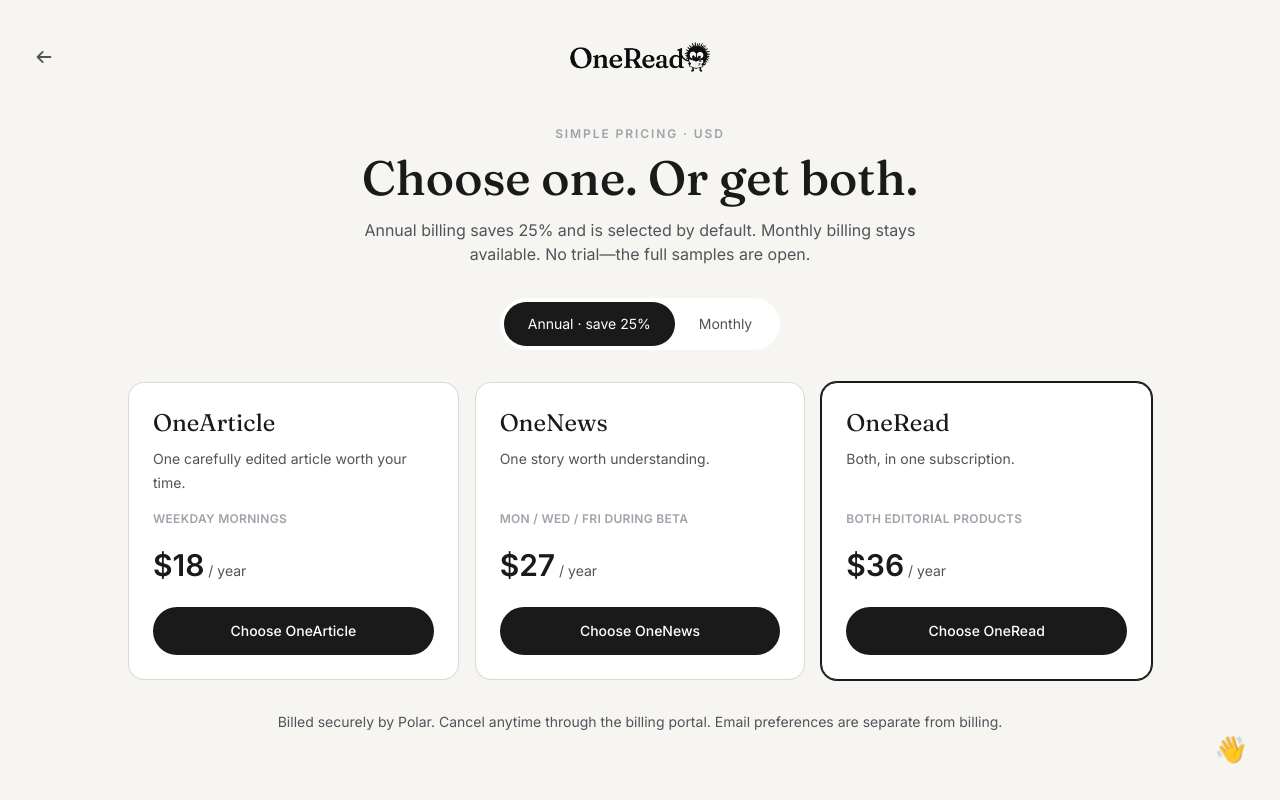
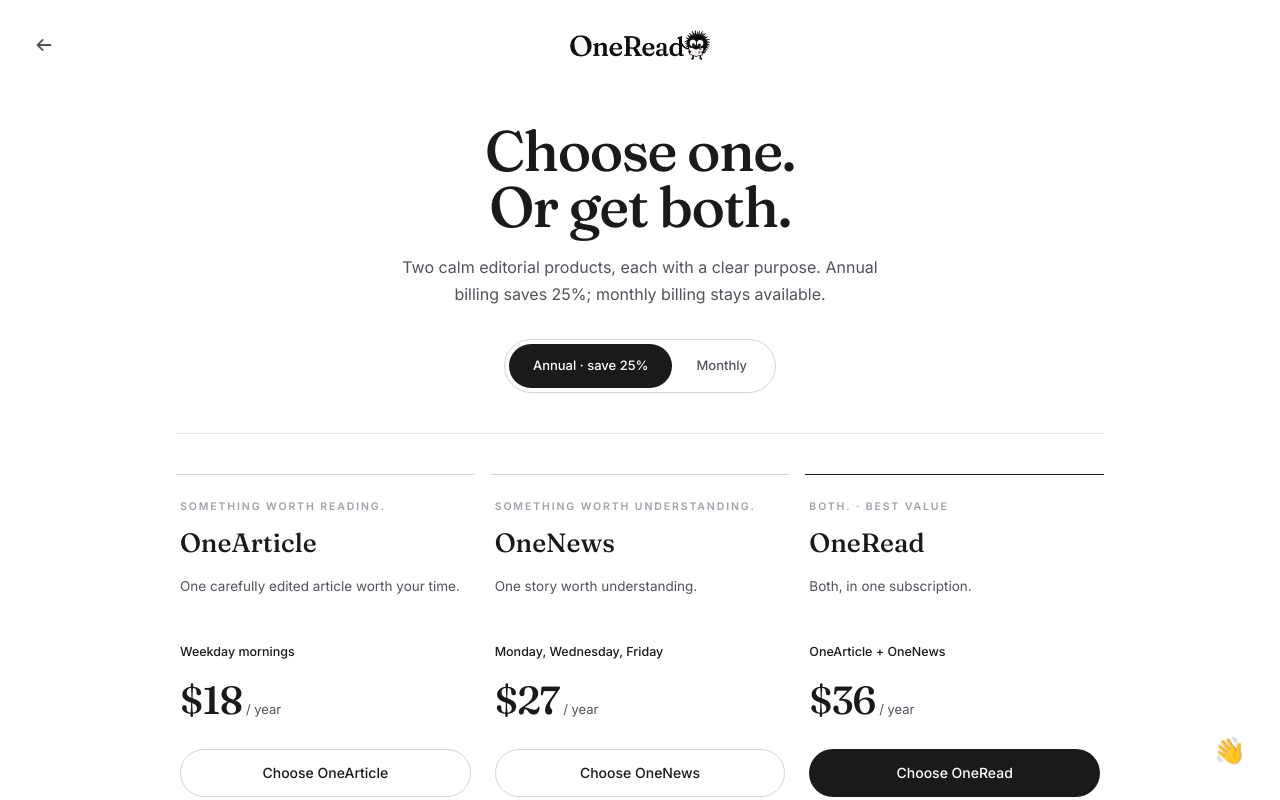
Before and after one commit to TerekliTahaBerk/one-read, a Next.js app: page /pricing in a window 1280 px wide. Shown: the top 800 px of the page. Built offline with nearby package versions, Linux system fonts and the light colour scheme; no server answers.

Commit message:
Refine pricing page layout and plan details

```diff
--- a/components/PricingPageContent.tsx
+++ b/components/PricingPageContent.tsx
@@ -5,34 +5,104 @@
 import { BackButton } from "@/components/BackButton";
 import { Footer } from "@/components/Footer";
 import { Logo } from "@/components/Logo";
+import { trackEvent } from "@/lib/analytics";
 import { OFFERS, OFFER_KEYS, type BillingIntervalKey, type OfferKey } from "@/lib/products/registry";
-import { trackEvent } from "@/lib/analytics";
 
-const cadence: Record<OfferKey, string> = {
-  "one-article": "Weekday mornings",
-  "one-news": "Mon / Wed / Fri during beta",
-  "one-read": "Both editorial products",
+const planDetails: Record<OfferKey, { distinction: string; cadence: string }> = {
+  "one-article": { distinction: "Something worth reading.", cadence: "Weekday mornings" },
+  "one-news": { distinction: "Something worth understanding.", cadence: "Monday, Wednesday, Friday" },
+  "one-read": { distinction: "Both.", cadence: "OneArticle + OneNews" },
 };
 
 export function PricingPageContent() {
   const [interval, setInterval] = useState<BillingIntervalKey>("annual");
-  return <main className="min-h-svh bg-[#f6f5f1] px-5 py-7 text-ink sm:px-6 sm:py-9">
-    <header className="relative flex justify-center"><BackButton href="/" label="Back to OneRead" /><Logo href="/" /></header>
-    <section className="mx-auto flex max-w-5xl flex-col items-center py-12">
-      <p className="text-xs font-semibold uppercase tracking-[.16em] text-fog">Simple pricing · USD</p>
-      <h1 className="mt-3 max-w-2xl text-center font-serif text-4xl font-medium sm:text-5xl">Choose one. Or get both.</h1>
-      <p className="mt-4 max-w-xl text-center text-ash">Annual billing saves 25% and is selected by default. Monthly billing stays available. No trial—the full samples are open.</p>
-      <fieldset className="my-8 flex rounded-full bg-white p-1"><legend className="sr-only">Billing interval</legend>{(["annual", "monthly"] as const).map((item) => <button key={item} type="button" aria-pressed={interval === item} onClick={() => { setInterval(item); trackEvent("billing_interval_selected", { interval: item }); }} className={`focus-ring min-h-11 rounded-full px-6 text-sm ${interval === item ? "bg-ink text-white" : "text-ash"}`}>{item === "annual" ? "Annual · save 25%" : "Monthly"}</button>)}</fieldset>
-      <div className="grid w-full gap-4 md:grid-cols-3">{OFFER_KEYS.map((offer) => {
-        const amount = OFFERS[offer].prices[interval].amountUsd;
-        return <article key={offer} className={`flex flex-col rounded-2xl border bg-white p-6 ${offer === "one-read" ? "border-ink ring-1 ring-ink" : "border-black/15"}`}>
-          <h2 className="font-serif text-2xl">{OFFERS[offer].displayName}</h2>
-          <p className="mt-2 min-h-12 text-sm leading-6 text-ash">{OFFERS[offer].tagline}</p>
-          <p className="mt-4 text-xs font-semibold uppercase tracking-wide text-fog">{cadence[offer]}</p>
-          <p className="mt-5 text-3xl font-semibold">${amount}<span className="text-sm font-normal text-ash"> / {interval === "annual" ? "year" : "month"}</span></p>
-          <Link href={`/subscribe?offer=${offer}&interval=${interval}`} onClick={() => trackEvent("offer_selected", { offer, interval })} className="focus-ring mt-6 inline-flex min-h-12 items-center justify-center rounded-full bg-ink px-5 text-sm font-medium text-white">Choose {OFFERS[offer].displayName}</Link>
-        </article>;
-      })}</div>
-      <p className="mt-8 text-center text-sm text-ash">Billed securely by Polar. Cancel anytime through the billing portal. Email preferences are separate from billing.</p>
-    </section><Footer showBackHome /></main>;
+
+  return (
+    <main className="flex min-h-svh flex-col bg-white px-5 pb-4 pt-5 text-ink sm:px-6 sm:pb-5 sm:pt-6">
+      <header className="relative flex w-full justify-center">
+        <BackButton href="/" label="Back to OneRead" />
+        <Logo href="/" />
+      </header>
+
+      <section className="mx-auto flex w-full max-w-[58rem] flex-1 flex-col items-center py-10 sm:py-14">
+        <h1 className="max-w-[16ch] text-balance text-center font-serif text-[2.45rem] font-medium leading-[1.02] tracking-[-0.026em] text-ink sm:text-[3.55rem] sm:leading-[0.99]">
+          Choose one. Or get both.
+        </h1>
+        <p className="mt-4 max-w-[48ch] text-pretty text-center font-sans text-[15px] leading-[1.65] text-ash sm:mt-5 sm:text-[16px]">
+          Two calm editorial products, each with a clear purpose. Annual billing saves 25%; monthly billing stays available.
+        </p>
+
+        <BillingInterval value={interval} onChange={setInterval} />
+
+        <div className="mt-10 grid w-full gap-4 border-t border-line/80 pt-10 md:grid-cols-3">
+          {OFFER_KEYS.map((offer) => <Plan key={offer} offer={offer} interval={interval} />)}
+        </div>
+
+        <div className="mt-10 w-full border-t border-line/80 pt-8 text-center">
+          <p className="mx-auto max-w-[56ch] font-sans text-[13px] leading-[1.7] text-ash">
+            No trial. Read the full samples first. Billing is handled securely by Polar, and you can cancel anytime through the billing portal. Email preferences stay separate from billing.
+          </p>
+          <div className="mt-5 flex flex-wrap justify-center gap-x-5 gap-y-2 font-sans text-[13px] text-ink">
+            <Link href="/samples/article" className="focus-ring link-underline rounded-sm">Read a OneArticle sample</Link>
+            <Link href="/samples/news" className="focus-ring link-underline rounded-sm">Read a OneNews sample</Link>
+          </div>
+        </div>
+      </section>
+
+      <Footer showBackHome />
+    </main>
+  );
 }
+
+function BillingInterval({ value, onChange }: { value: BillingIntervalKey; onChange: (value: BillingIntervalKey) => void }) {
+  return (
+    <fieldset className="mt-8 flex rounded-full border border-line-strong bg-white p-1">
+      <legend className="sr-only">Billing interval</legend>
+      {(["annual", "monthly"] as const).map((item) => {
+        const selected = value === item;
+        return (
+          <button
+            key={item}
+            type="button"
+            aria-pressed={selected}
+            onClick={() => {
+              onChange(item);
+              trackEvent("billing_interval_selected", { interval: item });
+            }}
+            className={`focus-ring min-h-11 rounded-full px-5 font-sans text-[13px] font-medium transition-colors sm:px-6 ${selected ? "bg-ink text-white" : "text-ash hover:text-ink"}`}
+          >
+            {item === "annual" ? "Annual · save 25%" : "Monthly"}
+          </button>
+        );
+      })}
+    </fieldset>
+  );
+}
+
+function Plan({ offer, interval }: { offer: OfferKey; interval: BillingIntervalKey }) {
+  const definition = OFFERS[offer];
+  const detail = planDetails[offer];
+  const featured = offer === "one-read";
+  const amount = definition.prices[interval].amountUsd;
+
+  return (
+    <article className={`flex min-w-0 flex-col border-t px-1 pb-1 pt-6 ${featured ? "border-ink" : "border-line-strong"}`}>
+      <p className="font-sans text-[10.5px] font-semibold uppercase tracking-eyebrow text-fog">
+        {detail.distinction}{featured ? " · Best value" : ""}
+      </p>
+      <h2 className="mt-2 font-serif text-[1.65rem] font-medium text-ink">{definition.displayName}</h2>
+      <p className="mt-3 min-h-[3.25rem] font-sans text-[13.5px] leading-[1.65] text-ash">{definition.tagline}</p>
+      <p className="mt-4 font-sans text-[12.5px] font-medium text-ink">{detail.cadence}</p>
+      <p className="mt-5 font-serif text-[2.45rem] font-medium leading-none tracking-[-0.025em] text-ink">
+        ${amount}<span className="ml-1 font-sans text-[13px] font-normal tracking-normal text-ash">/ {interval === "annual" ? "year" : "month"}</span>
+      </p>
+      <Link
+        href={`/subscribe?offer=${offer}&interval=${interval}`}
+        onClick={() => trackEvent("offer_selected", { offer, interval })}
+        className={`focus-ring mt-7 inline-flex min-h-12 w-full items-center justify-center rounded-full px-6 font-sans text-[14px] font-medium transition-colors ${featured ? "bg-ink text-white hover:bg-ink/90" : "border border-line-strong bg-white/70 text-ink hover:bg-white"}`}
+      >
+        Choose {definition.displayName}
+      </Link>
+    </article>
+  );
+}
```
Also changed, not shown: 1 other file (tests, documents, lock files or other folders).
